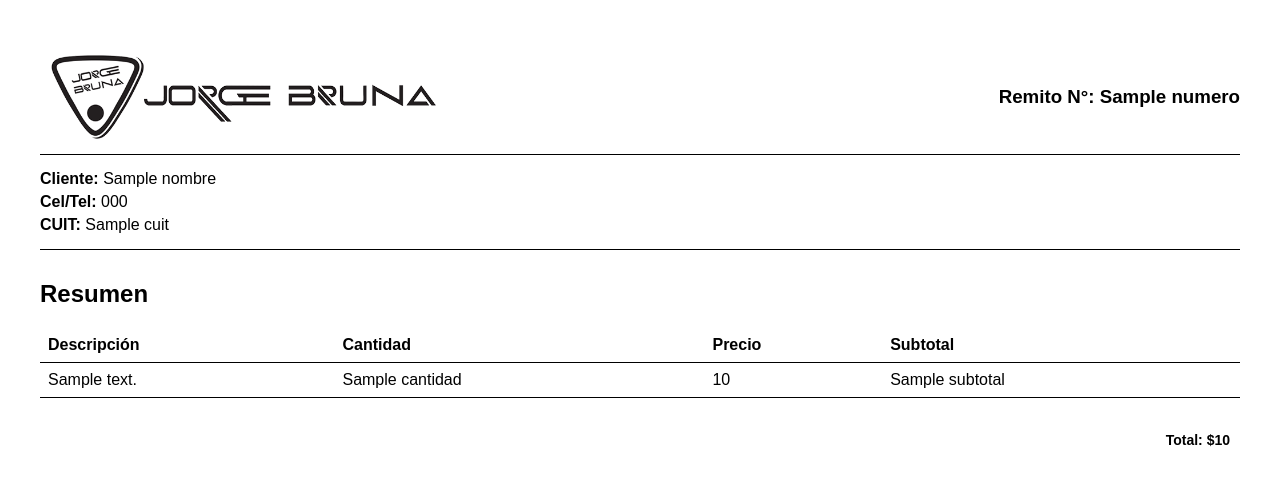
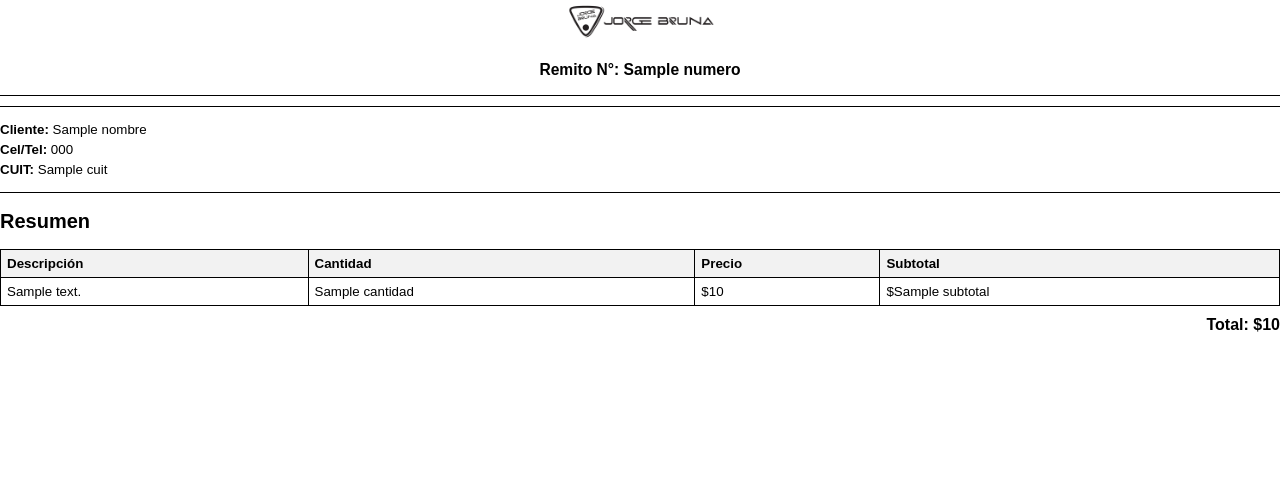
Before and after one commit to benyhi/remiter_API, a Flask app: template templates/remito.html in a window 1280 px wide. Shown: the top 486 px of the page. Run offline with Flask 3, Linux system fonts and the light colour scheme; the template is opened without the code that fills it: most values are stand-ins (such as "Sample title", 1, 10 or a date in 2020).

Commit message:
pdf modified

```diff
--- a/app.py
+++ b/app.py
@@ -1,4 +1,4 @@
-from flask import Flask
+from flask import Flask, render_template
 from flask_cors import CORS
 from flask_migrate import Migrate
 from models.database import db, ma
@@ -17,6 +17,10 @@ migrate = Migrate(app, db)
 def home():
     return "SERVIDOR CORRIENDO"
 
+@app.route('/invoice')
+def invoice():
+    return render_template('remito.html')
+
 from routes import register_blueprint
 register_blueprint(app)
 
--- a/templates/remito.html
+++ b/templates/remito.html
@@ -5,76 +5,67 @@
     <meta name="viewport" content="width=device-width, initial-scale=1.0">
     <title>Remito</title>
     <style>
+        @page {
+            size: A5 portrait; /* 'portrait' (vertical) o 'landscape' (horizontal) */
+            margin: 1.5cm;
+        }
         body {
             font-family: Arial, sans-serif;
-            margin: 40px;
+            font-size: 10pt;
+            margin: 0;
             padding: 0;
         }
-
         .header {
-            display: flex;
-            justify-content: space-between;
-            align-items: center;
+            width: 100%;
+            border-bottom: 1px solid black;
+            margin-bottom: 10px;
+            text-align: center;
         }
-
-        .header img {
-            width: 400px;
+        .logo {
+            width: 150px;
         }
-
-        .header h3 {
-            margin: 0;
-        }
-
         .info {
             padding: 10px 0;
             border-bottom: 1px solid black;
-            border-top: 1px solid black
+            border-top: 1px solid black;
         }
-
         .info p {
             margin: 5px 0;
         }
-
-        .resumen {
-            padding: 10px 0;
-        }
-
         table {
             width: 100%;
             border-collapse: collapse;
+            margin-top: 10px;
         }
-
         th, td {
-            border-bottom: 1px solid black;
-            padding: 8px;
+            border: 1px solid black;
+            padding: 6px;
             text-align: left;
         }
-
         th {
-            font-weight: bold;
+            background-color: #f2f2f2;
         }
-
         .total {
             text-align: right;
-            font-size: 14px;
-            padding: 10px;
+            font-size: 12pt;
             font-weight: bold;
+            margin-top: 10px;
         }
     </style>
 </head>
 <body>
+
     <div class="header">
-        <img src="../assets/logotipo.png" alt="Logo">
+        <img src="static\logotipo.png" class="logo" alt="Logo">
         <h3>Remito N°: {{ numero }}</h3>
     </div>
 
     <div class="info">
-        <p><strong>Cliente: </strong> {{ nombre }} </p>
-        <p><strong>Cel/Tel: </strong>{{ telefono }}</p>
-        <p><strong>CUIT: </strong>{{ cuit }}</p>
+        <p><strong>Cliente:</strong> {{ nombre }}</p>
+        <p><strong>Cel/Tel:</strong> {{ telefono }}</p>
+        <p><strong>CUIT:</strong> {{ cuit }}</p>
     </div>
 
-    <div class="resumen">
     <h2>Resumen</h2>
     <table>
         <thead>
@@ -90,14 +81,14 @@
             <tr>
                 <td>{{ producto.descripcion }}</td>
                 <td>{{ producto.cantidad }}</td>
-                    <td>{{ producto.precio }}</td>
-                    <td>{{ producto.subtotal }}</td>
+                <td>${{ producto.precio }}</td>
+                <td>${{ producto.subtotal }}</td>
             </tr>
-                {%endfor%}
+            {% endfor %}
         </tbody>
     </table>
-    </div>
 
     <p class="total">Total: ${{ total }}</p>
+
 </body>
 </html>
```
Also changed, not shown: static/logotipo.png (renamed from assets/logotipo.png), 1 other file. Lines whose indentation alone changed are shown as unchanged.
